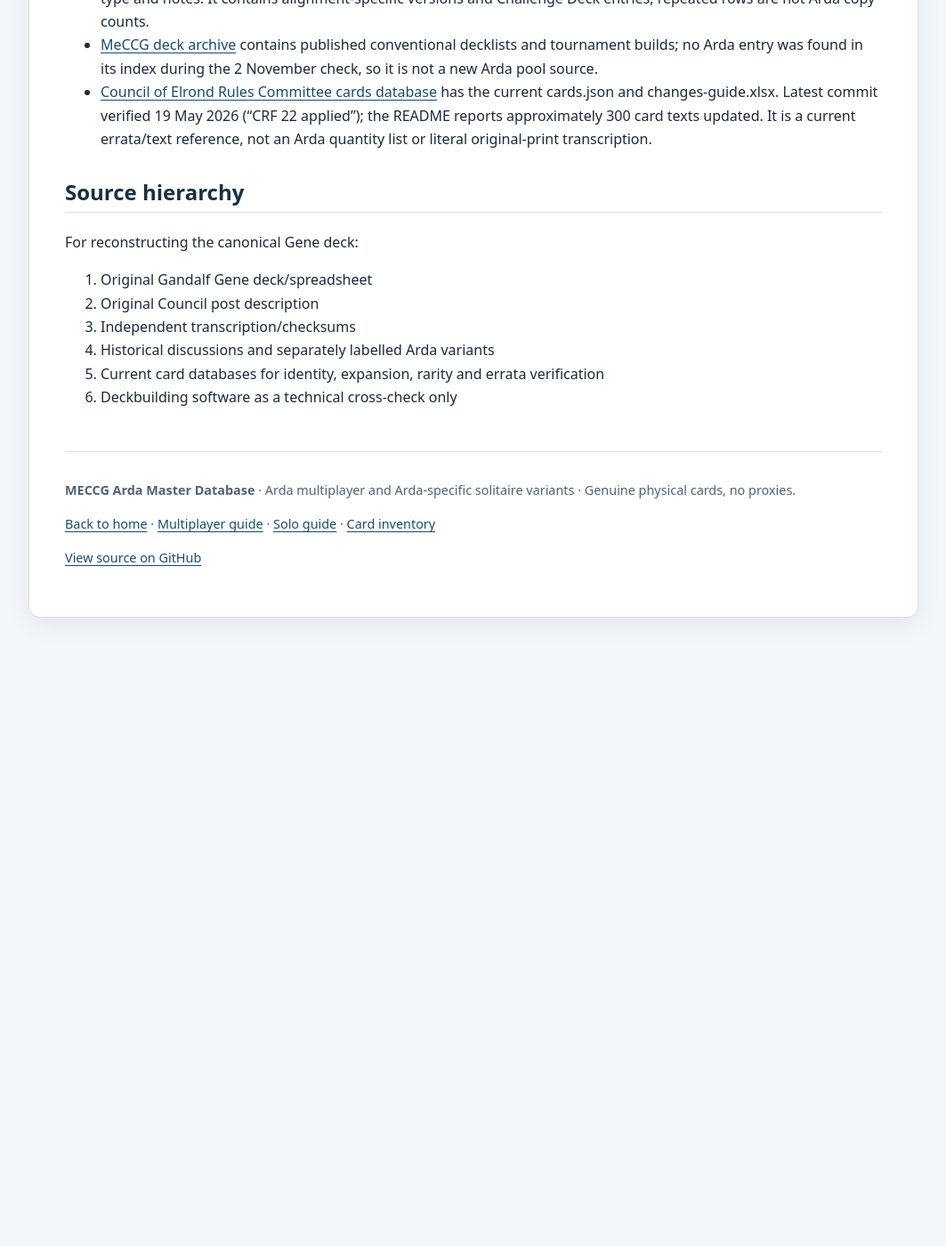
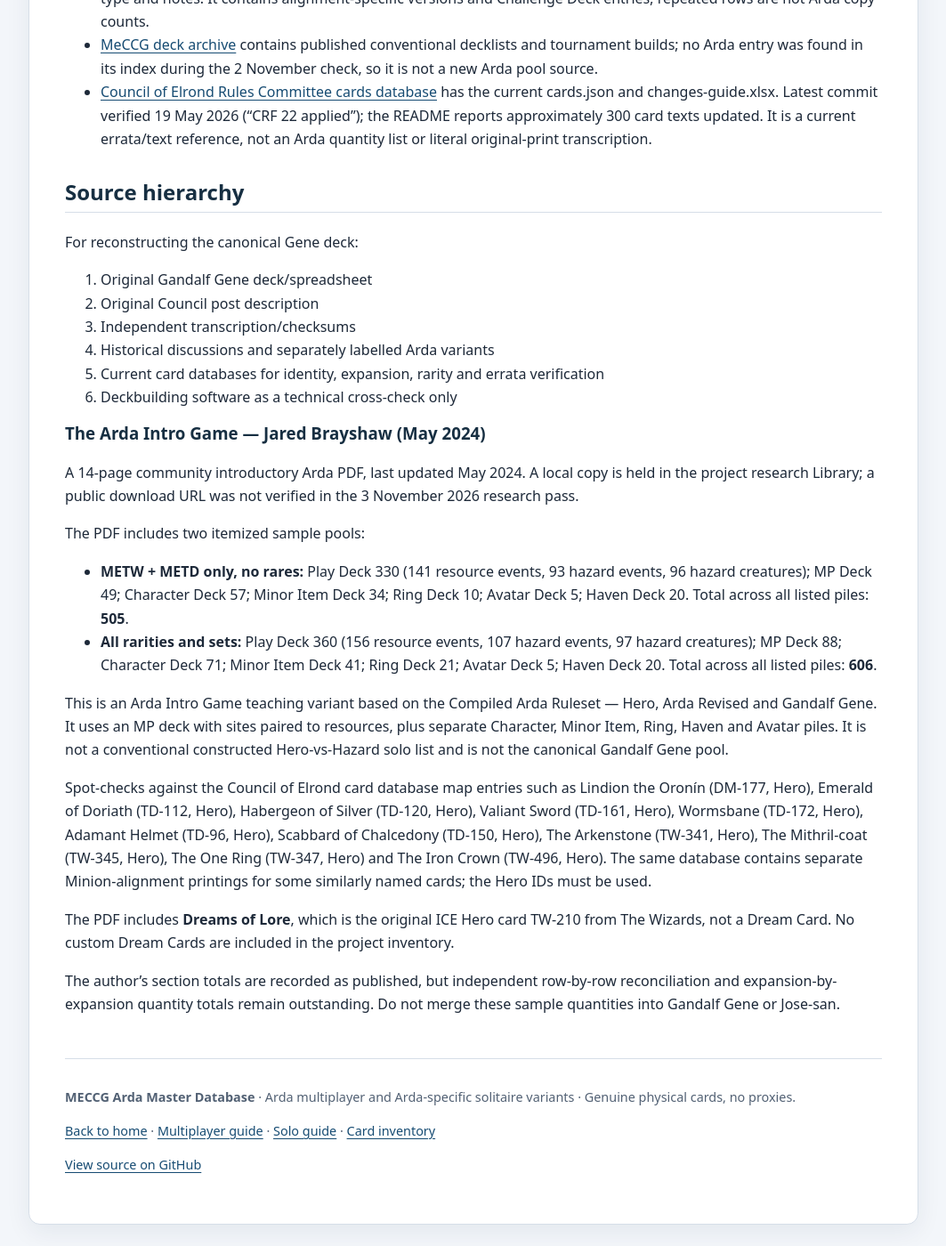
Before and after one commit to JamSpot/meccg-arda-master-database, a Jekyll site: the page built from docs/sources.md, in a window 1280 px wide and 1400 px high, scrolled down 6919 px. Shown: the whole window at 89% size, without its empty margins (108-1171 px from the left). Built offline with Jekyll 4.4.1, drawn with Linux system fonts in a browser that asks for light colours; our own code applies the rules of GitHub Pages for plain Markdown files; before the commit the page ends 7637 px from its top, so only the background shows below that.

Commit message:
Register 2024 Arda Intro Game sample pools

```diff
--- a/docs/sources.md
+++ b/docs/sources.md
@@ -175,3 +175,20 @@ For reconstructing the canonical Gene deck:
 4. Historical discussions and separately labelled Arda variants
 5. Current card databases for identity, expansion, rarity and errata verification
 6. Deckbuilding software as a technical cross-check only
+
+
+### The Arda Intro Game — Jared Brayshaw (May 2024)
+
+A 14-page community introductory Arda PDF, last updated May 2024. A local copy is held in the project research Library; a public download URL was not verified in the 3 November 2026 research pass.
+
+The PDF includes two itemized sample pools:
+- **METW + METD only, no rares:** Play Deck 330 (141 resource events, 93 hazard events, 96 hazard creatures); MP Deck 49; Character Deck 57; Minor Item Deck 34; Ring Deck 10; Avatar Deck 5; Haven Deck 20. Total across all listed piles: **505**.
+- **All rarities and sets:** Play Deck 360 (156 resource events, 107 hazard events, 97 hazard creatures); MP Deck 88; Character Deck 71; Minor Item Deck 41; Ring Deck 21; Avatar Deck 5; Haven Deck 20. Total across all listed piles: **606**.
+
+This is an Arda Intro Game teaching variant based on the Compiled Arda Ruleset — Hero, Arda Revised and Gandalf Gene. It uses an MP deck with sites paired to resources, plus separate Character, Minor Item, Ring, Haven and Avatar piles. It is not a conventional constructed Hero-vs-Hazard solo list and is not the canonical Gandalf Gene pool.
+
+Spot-checks against the Council of Elrond card database map entries such as Lindion the Oronín (DM-177, Hero), Emerald of Doriath (TD-112, Hero), Habergeon of Silver (TD-120, Hero), Valiant Sword (TD-161, Hero), Wormsbane (TD-172, Hero), Adamant Helmet (TD-96, Hero), Scabbard of Chalcedony (TD-150, Hero), The Arkenstone (TW-341, Hero), The Mithril-coat (TW-345, Hero), The One Ring (TW-347, Hero) and The Iron Crown (TW-496, Hero). The same database contains separate Minion-alignment printings for some similarly named cards; the Hero IDs must be used.
+
+The PDF includes **Dreams of Lore**, which is the original ICE Hero card TW-210 from The Wizards, not a Dream Card. No custom Dream Cards are included in the project inventory.
+
+The author’s section totals are recorded as published, but independent row-by-row reconciliation and expansion-by-expansion quantity totals remain outstanding. Do not merge these sample quantities into Gandalf Gene or Jose-san.
```
